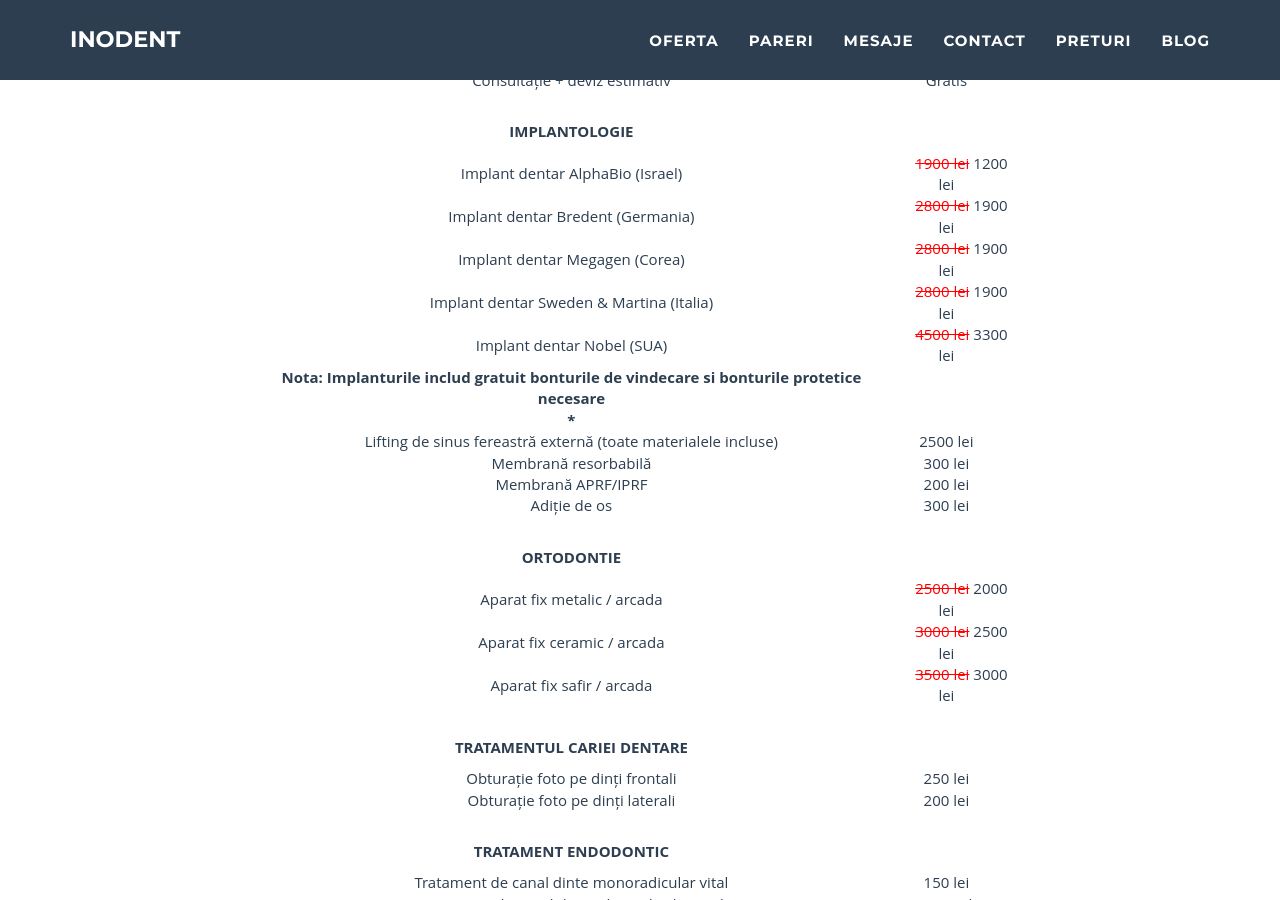
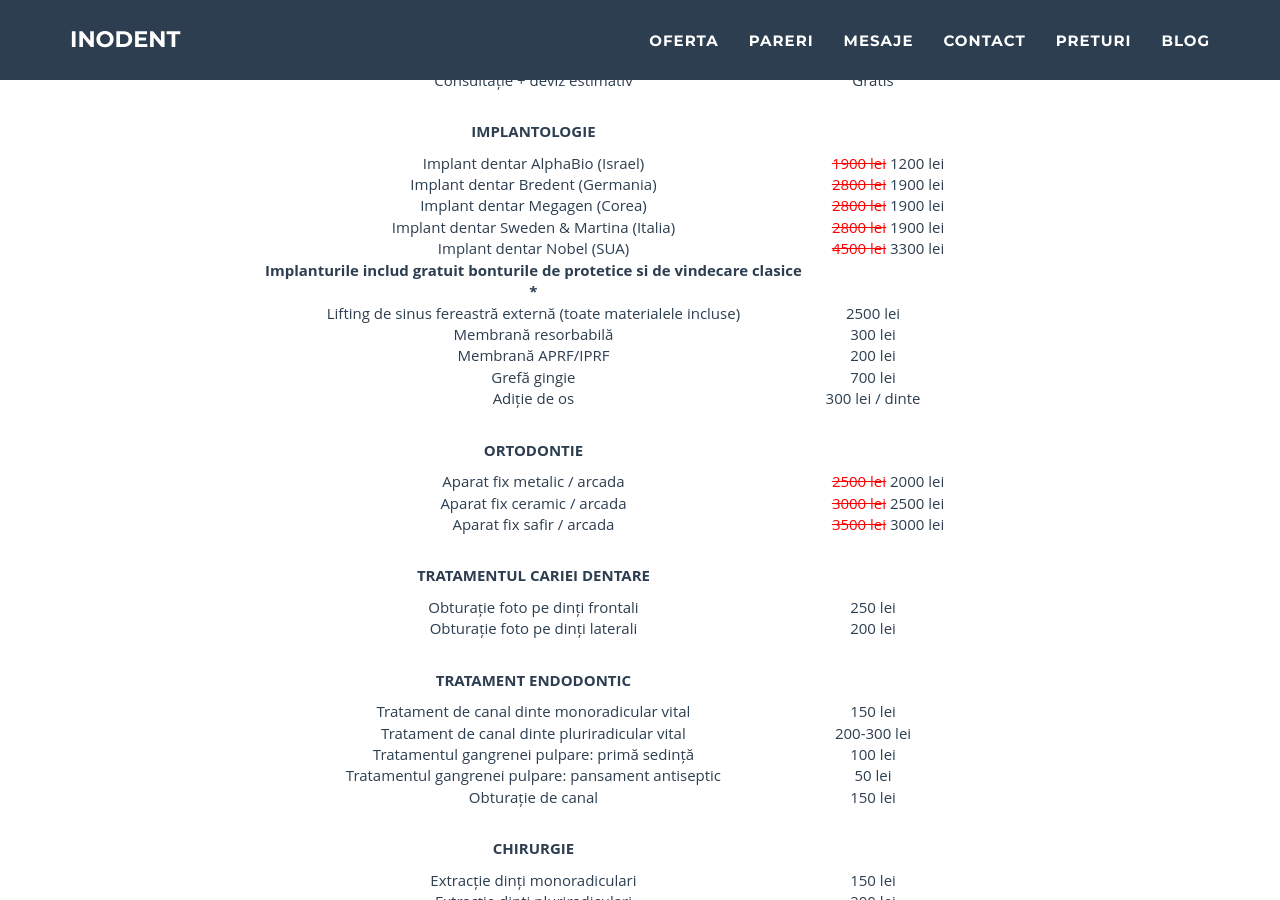
Before and after one commit to littledentgopo/offerdent, a Jekyll site: the page built from tarife.html, in a window 1280 px wide and 900 px high, scrolled down 1198 px. Built offline with Jekyll 4.4.1, drawn with Linux system fonts in a browser that asks for light colours; comment, search, counter and statistics services are not loaded.

Commit message:
change prices

```diff
--- a/_includes/pricestable.html
+++ b/_includes/pricestable.html
@@ -11,14 +11,16 @@
        <tr><td>Implant dentar Sweden &amp; Martina (Italia)</td><td><del> 2800 lei</del><span> 1900 lei</span></td></tr>
        <tr><td>Implant dentar Nobel (SUA)</td><td><del> 4500 lei</del><span> 3300 lei</span></td></tr>
 
-       <tr><td><b>Nota: Implanturile includ gratuit bonturile de vindecare si bonturile protetice necesare</b></td><td></td></tr>
+       <tr><td><b>Implanturile includ gratuit bonturile de protetice si de vindecare clasice</b></td><td></td></tr>
 
        <tr><td><b>*</b></td><td></td></tr>
 
        <tr><td>Lifting de sinus fereastră externă (toate materialele incluse)</td><td>2500 lei</td></tr>
        <tr><td>Membrană resorbabilă</td><td>300 lei</td></tr>
        <tr><td>Membrană APRF/IPRF</td><td>200 lei</td></tr>
-       <tr><td>Adiție de os</td><td>300 lei</td></tr>
+       <tr><td>Grefă gingie</td><td>700 lei</td></tr>
+       <tr><td>Adiție de os</td><td>300 lei / dinte</td></tr>
+
 
        <tr><th>ORTODONTIE</th><th></th></tr>
        <tr><td>Aparat fix metalic / arcada</td><td><del> 2500 lei</del><span> 2000 lei</span></td></tr>
```
